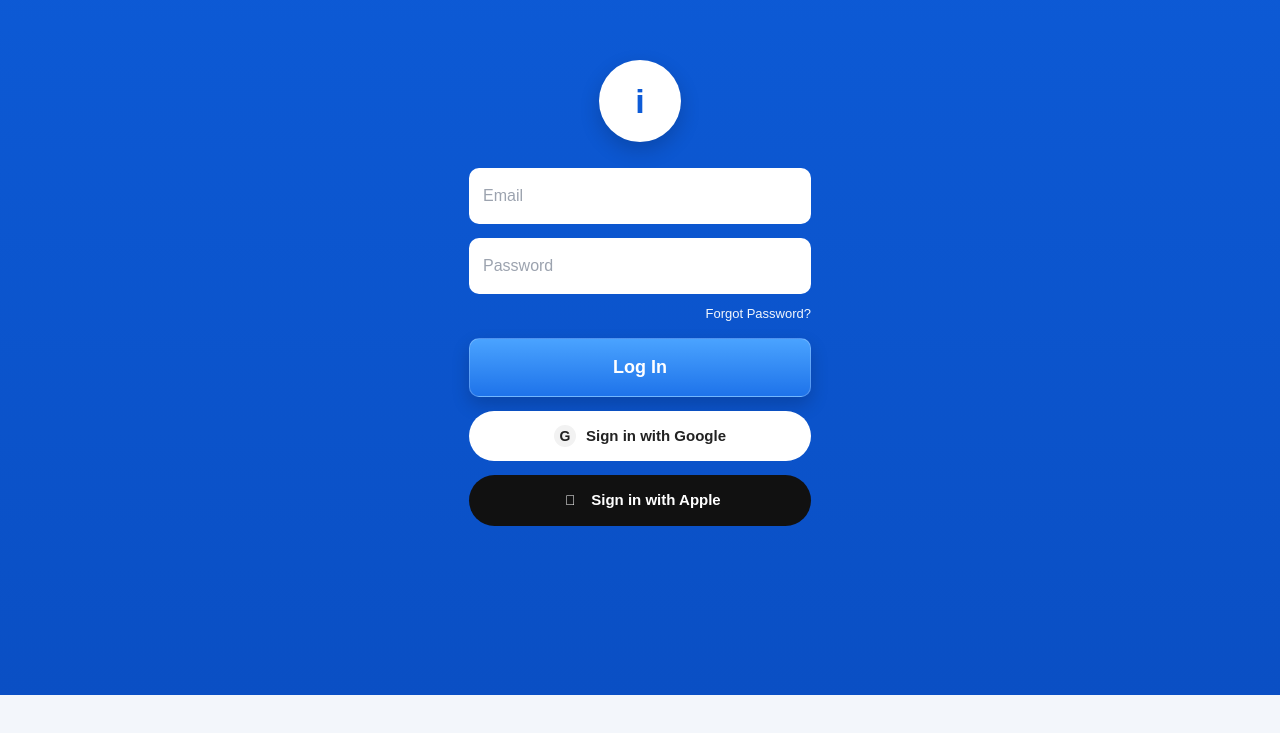
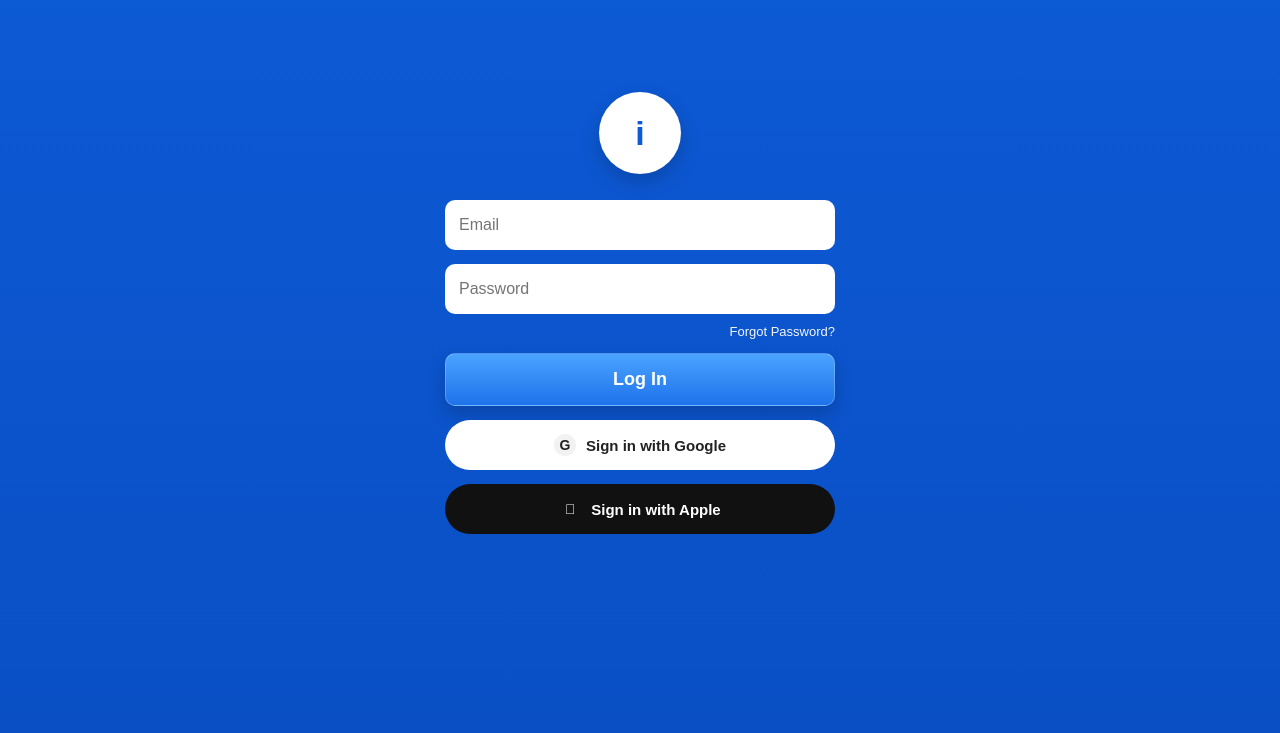
Before and after one commit to jumboslice09/terminal-operations-board, a Next.js app: page / in a window 1280 px wide. Shown: the part 105-838 px from the top of the page. Before the commit the page ends 800 px from the top, so only its background shows below. Built offline with nearby package versions, Linux system fonts and the light colour scheme.

Commit message:
Update globals.css

```diff
--- a/app/globals.css
+++ b/app/globals.css
@@ -1,6 +1,7 @@
-@tailwind base;
-@tailwind components;
-@tailwind utilities;
+html, body {
+  margin: 0;
+  padding: 0;
+}
 
 body {
   background: #f3f6fb;
```
